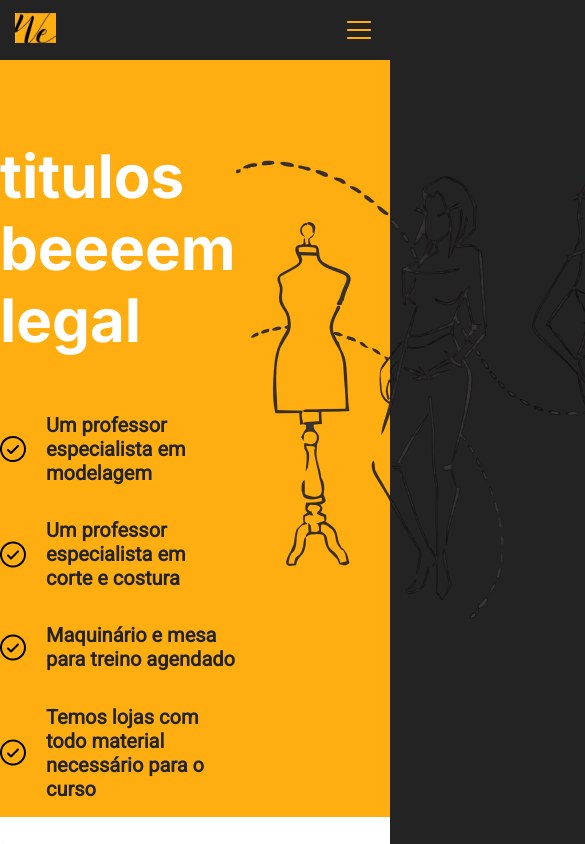
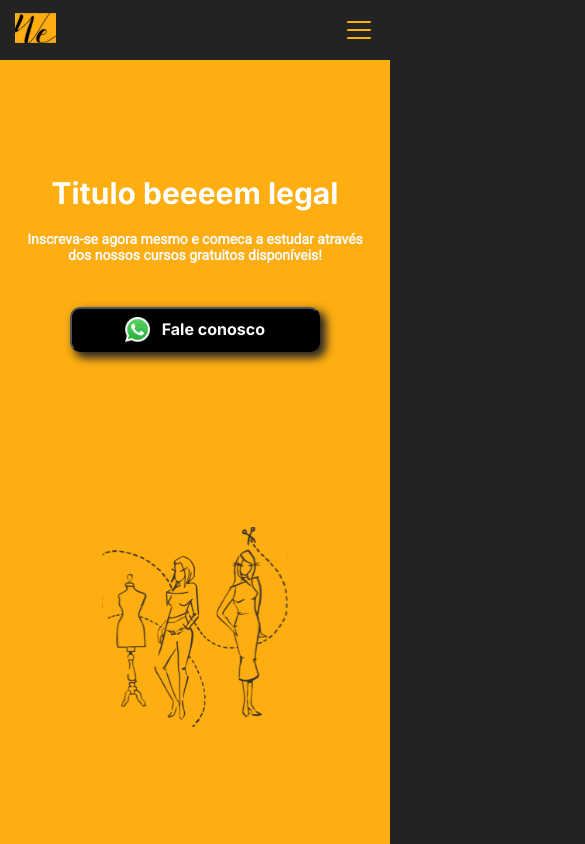
Before and after one commit to eliasacneto/web-wefashion, a React (Vite) app: page / in a window 390 px wide. Shown: the top 844 px of the page, 585 px wide, since content can reach past the window. Built offline with nearby package versions, Linux system fonts and the light colour scheme.

Commit message:
feat: finish component benefits and responsive

```diff
--- a/src/Components/Benefits/Benefits.jsx
+++ b/src/Components/Benefits/Benefits.jsx
@@ -1,13 +1,14 @@
 import React from 'react'
 import yellowImg from './../../assets/WeFashion-img-yellow.svg'
 import iconCheck from './../../assets/icon-check.svg'
+import whattsIcon from './../../assets/whatsapp.png'
 import './Benefits.scss'
 
 const Benefits = () => {
   return (
     <div className='benefits'>
         <div className='benefits__content'>
-            <h1>titulos beeeem legal</h1>
+            <h1>Titulo beeeem legal</h1>
             <div className='benefits__content-benefits'>
                 <img src={iconCheck} alt="" /> <h2>Um professor especialista em modelagem</h2>
             </div>
@@ -15,7 +16,7 @@ const Benefits = () => {
                 <img src={iconCheck} alt="" /> <h2>Um professor especialista em corte e costura</h2>
             </div>
             <div className='benefits__content-benefits'>
-                <img src={iconCheck} alt="" /> <h2>Maquinário e mesa para treino agendado</h2>
+                <img src={iconCheck} alt="" /> <h2>Maquinárino e mesa para treino agendado</h2>
             </div>
             <div className='benefits__content-benefits'>
                 <img src={iconCheck} alt="" /> <h2>Temos lojas com todo material necessário para o curso</h2>
@@ -23,7 +24,7 @@ const Benefits = () => {
 
             <h4>Inscreva-se agora mesmo e comeca a estudar através dos nossos cursos gratuitos disponíveis!</h4>
 
-            <button className='btn-inscrever'> Whatts </button>
+            <button className='btn-whatts'><img src={whattsIcon} alt="" />Fale conosco </button>
         </div>
 
         <div className='benefits__img'>
--- a/src/Components/Benefits/Benefits.scss
+++ b/src/Components/Benefits/Benefits.scss
@@ -2,8 +2,11 @@
     background-color: #FEAE11;
     display: flex;
     justify-content: space-around;
+    align-items: center;
     padding-top: 100px;
     height: 85vh;
+    padding-left: 2vw;
+    padding-right: 2vw;
 
     h1{
         font-family: Inter;
@@ -16,7 +19,6 @@
         font-size: 20px;
         color: #232323;
         margin-left: 20px;
-
     }
 
     h4{
@@ -30,4 +32,125 @@
    &__content-benefits{
         display: flex;
    }
+
+   .btn-whatts{
+        height: 45px;
+        width: 298px;
+        color: #F9F9F9;
+        background-color: black;
+        border-radius: 10px;
+        font-family: Inter;
+        font-size: 18px;
+        font-weight: bold;
+        display: flex;
+        justify-content: center;
+        align-items: center;
+        box-shadow: 5px 5px 10px 1px #232323;
+
+        img{
+            height: 25px;
+            width: 25px;
+            margin-right: 1vw;
+        }
+   }
+
+   .btn-whatts:hover{
+        cursor: pointer;
+        background-color: #232323;
+   }
+
+
+   @media (min-width: 650px) and (max-width: 960px){
+       &__img{
+            img{
+                width: 250px;
+            }
+        }
+
+        h1{
+            padding-top: 1vh;
+            font-size: 40px;
+        }
+
+        h2{
+            font-size: 16px;
+        }
+
+        h4{
+            font-size: 14px;
+            width: 400px;
+        }
+
+   }
+
+   @media (min-width: 390px) and (max-width: 660px){
+        flex-direction: column;
+        height: 105vh;
+        padding-left: 2vw;
+        padding-right: 2vw;
+
+       &__img{
+            img{
+                width: 200px;
+            }
+        }
+
+        h1{
+            font-size: 40px;
+        }
+
+        h2{
+            font-size: 15px;
+        }
+
+        h4{
+            font-size: 14px;
+            width: 350px;
+
+        }
+
+        .btn-whatts{
+            align-items: center;
+            margin: auto;
+        }
+
+   }
+
+
+   @media (max-width: 390px) {
+        flex-direction: column;
+        text-align: center;
+        justify-content: space-evenly;
+        padding: 0;
+
+        h1{
+            font-size: 30px;
+        }
+
+        &__content-benefits{
+            display: none;
+        }
+
+        &__img{
+            padding-top: 20px;
+
+            img{
+                height: 200px;
+                width: 216px;
+            }
+        }
+
+
+        .btn-whatts{
+            width: 250px;
+            font-size: 16px;
+            margin: 0 auto 0 auto;
+
+            img{
+                height: 25px;
+                width: 25px;
+                margin-right: 3vw;
+            }
+       }
+   }
 }
```
Also changed, not shown: src/assets/whatsapp.png (added).
